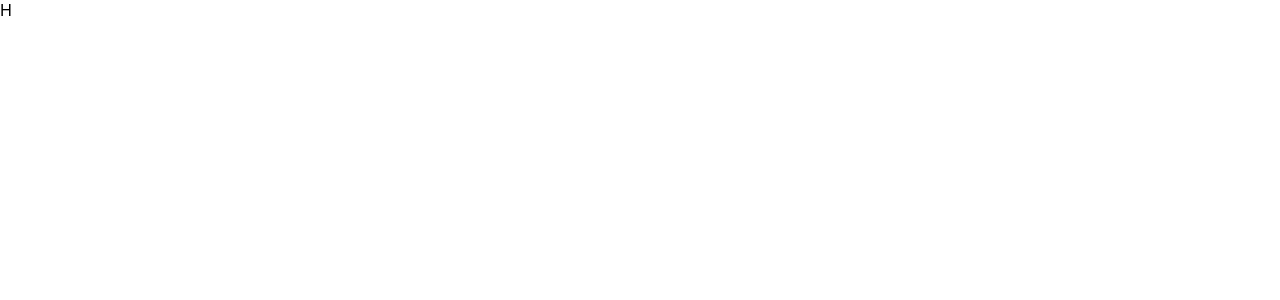
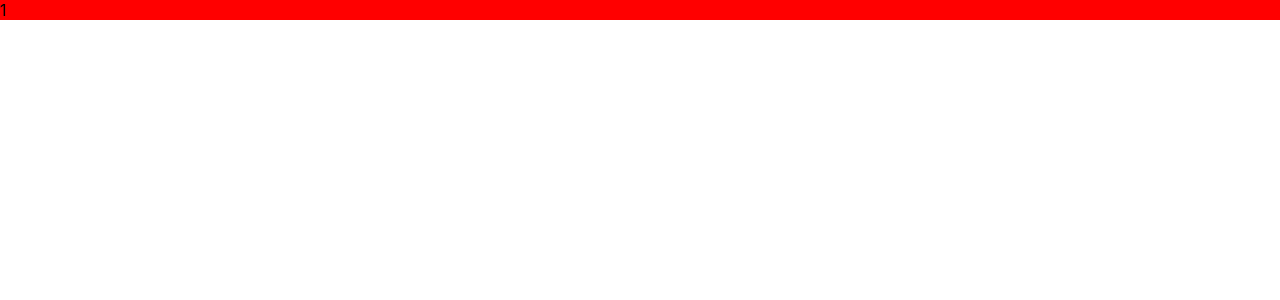
Before and after one commit to roi-isr/user-ui-lib, a React (Create React App) app: page / in a window 1280 px wide. Shown: the top 300 px of the page. Built offline with nearby package versions, Linux system fonts and the light colour scheme.

Commit message:
create page layout component

```diff
--- a/src/App.tsx
+++ b/src/App.tsx
@@ -1,11 +1,13 @@
 import React from 'react';
-import './App.module.scss';
+import Layout from './components/UI/Layout/Layout';
+
+import styles from'./App.module.scss';
 
 function App() {
   return (
-    <div className="App">
-      H
-    </div>
+    <Layout>
+      <div>1</div>
+    </Layout>
   );
 }
 
--- /dev/null
+++ b/src/components/UI/Layout/Layout.module.scss
@@ -0,0 +1,5 @@
+.layout__div{
+    display: flex;
+    flex-direction: column;
+    background-color: red;
+}
--- /dev/null
+++ b/src/components/UI/Layout/Layout.tsx
@@ -0,0 +1,16 @@
+import React from 'react';
+import style from './Layout.module.scss'
+
+type props = {
+    children: JSX.Element
+}
+
+function Layout({children}: props) {
+  return (
+    <div className={style.layout__div}>
+      {children}
+    </div>
+  );
+}
+
+export default Layout;
```
Also changed, not shown: src/components/UI/Layout.tsx (deleted, +0 -11 lines).
